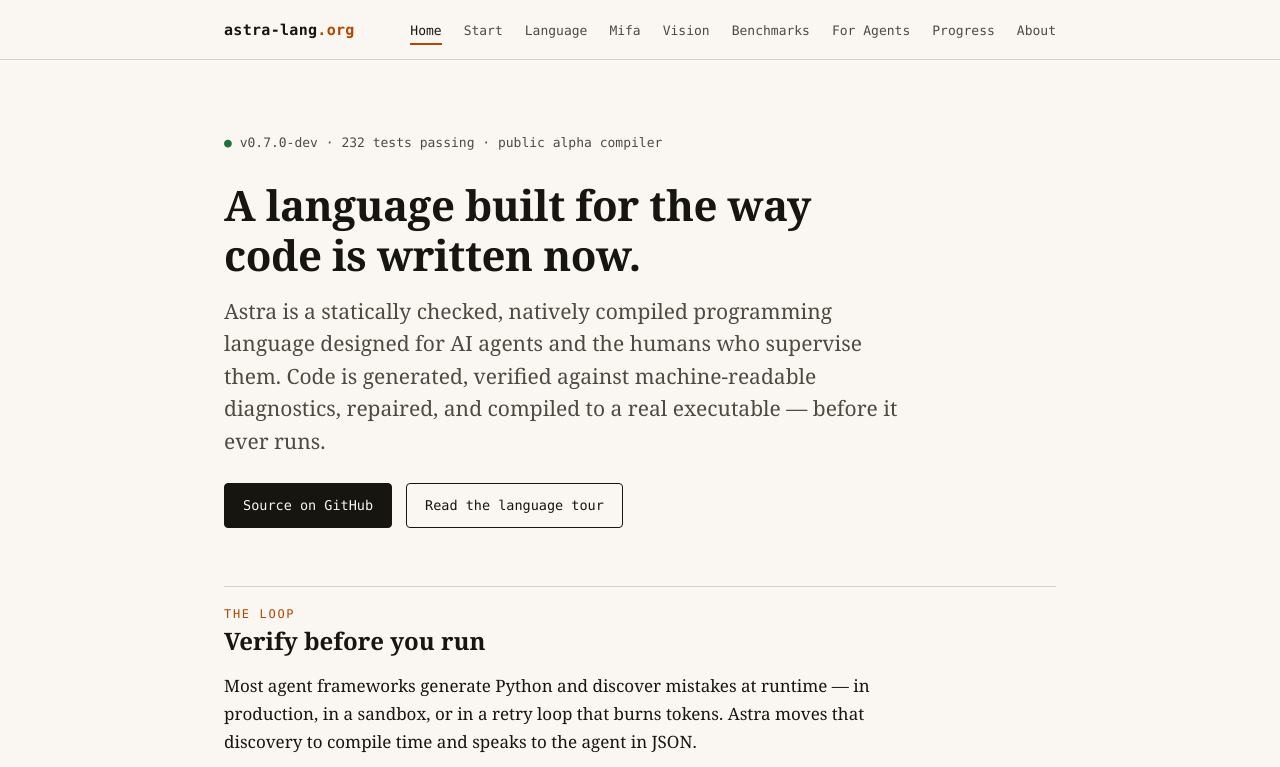
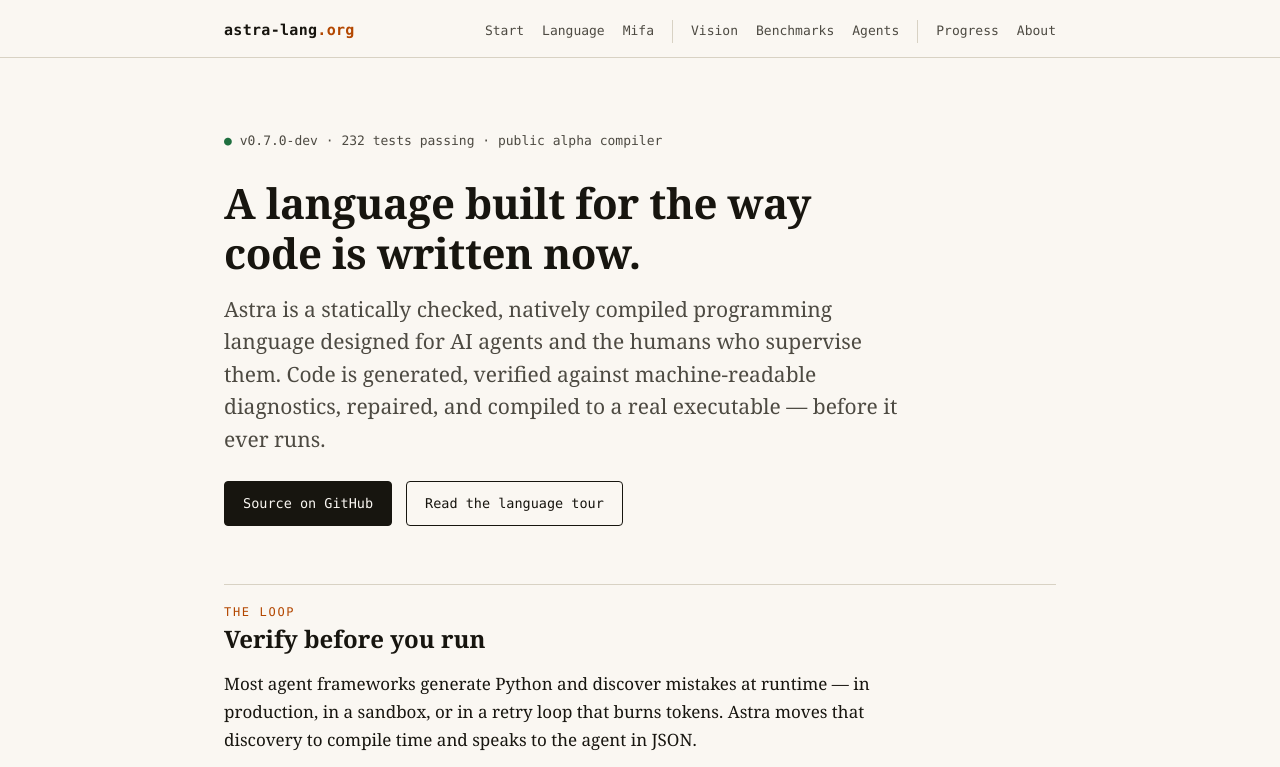
Before and after one commit to MAJIDNISAR/astra-lang.org, a plain HTML site: page index.html in a window 1280 px wide. Shown: the top 767 px of the page. Drawn offline with Linux system fonts and the light colour scheme.

Commit message:
Nav redesign: drop redundant Home link (brand is home), group items into 3 clusters (use it / why / project) with hairline dividers, shorten 'For Agents' to 'Agents'

```diff
--- a/assets/style.css
+++ b/assets/style.css
@@ -60,7 +60,17 @@ header.site .wrap {
 }
 .brand .tld { color: var(--accent); }
 
-nav.main { display: flex; gap: 22px; flex-wrap: wrap; }
+nav.main { display: flex; gap: 10px 0; flex-wrap: wrap; align-items: baseline; }
+.nav-group { display: inline-flex; gap: 18px; }
+.nav-group + .nav-group {
+  margin-left: 18px;
+  padding-left: 18px;
+  border-left: 1px solid var(--rule);
+}
+@media (max-width: 720px) {
+  .nav-group + .nav-group { margin-left: 14px; padding-left: 14px; }
+  .nav-group { gap: 14px; }
+}
 nav.main a {
   font-family: var(--mono);
   font-size: 13px;
--- a/index.html
+++ b/index.html
@@ -50,16 +50,21 @@
 <header class="site">
   <div class="wrap">
     <a class="brand" href="index.html">astra-lang<span class="tld">.org</span></a>
-    <nav class="main">
-      <a href="index.html" class="active">Home</a>
+    <nav class="main" aria-label="Main">
+      <span class="nav-group">
         <a href="start.html">Start</a>
         <a href="language.html">Language</a>
         <a href="mifa.html">Mifa</a>
+      </span>
+      <span class="nav-group">
         <a href="vision.html">Vision</a>
         <a href="benchmarks.html">Benchmarks</a>
-      <a href="agents.html">For Agents</a>
+        <a href="agents.html">Agents</a>
+      </span>
+      <span class="nav-group">
         <a href="progress.html">Progress</a>
         <a href="about.html">About</a>
+      </span>
     </nav>
   </div>
 </header>
```
Also changed, not shown: about.html (+8 -3 lines), agents.html (+8 -3 lines), benchmarks.html (+8 -3 lines), language.html (+8 -3 lines), mifa.html (+8 -3 lines), progress.html (+8 -3 lines), start.html (+8 -3 lines), vision.html (+8 -3 lines). Lines whose indentation alone changed are shown as unchanged.
